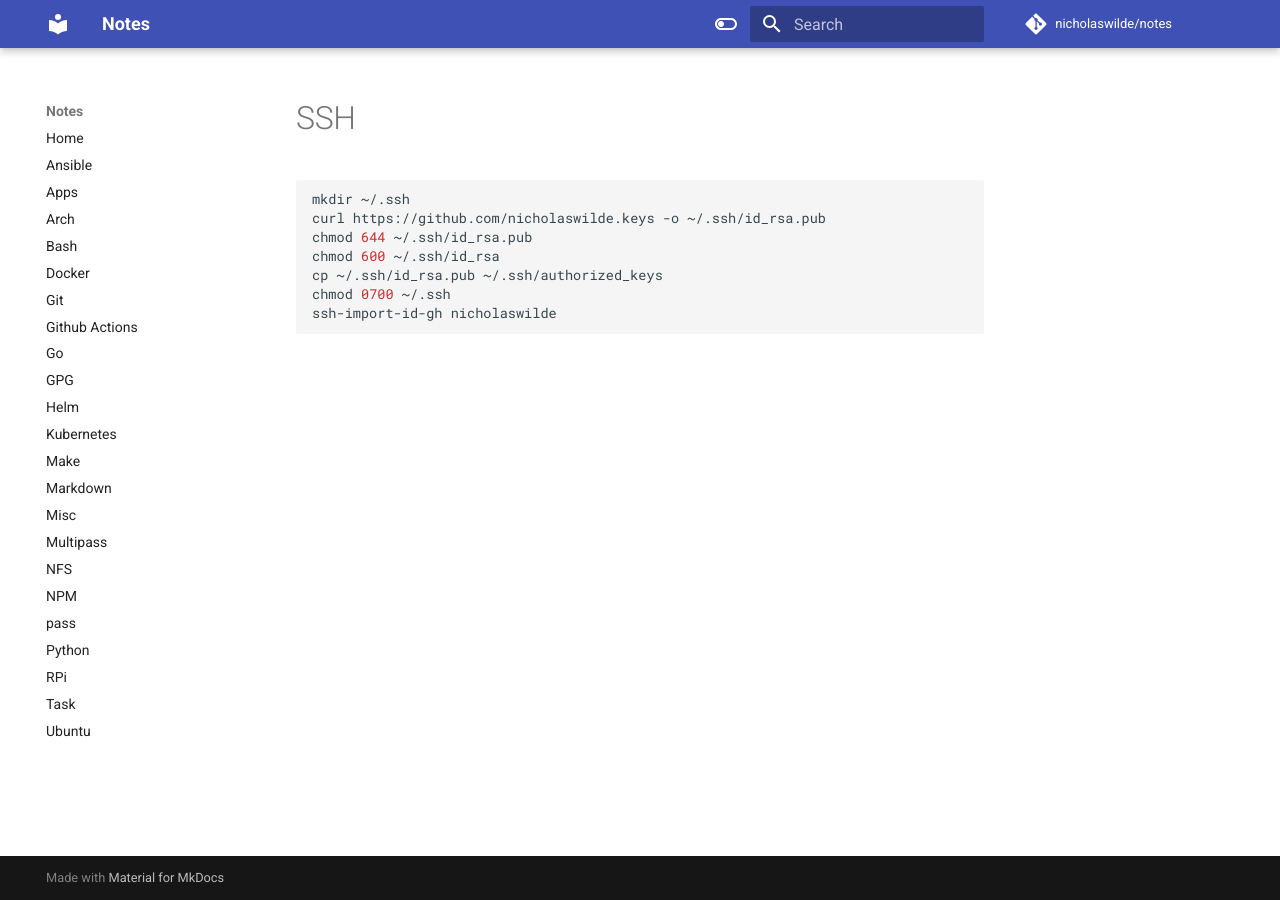
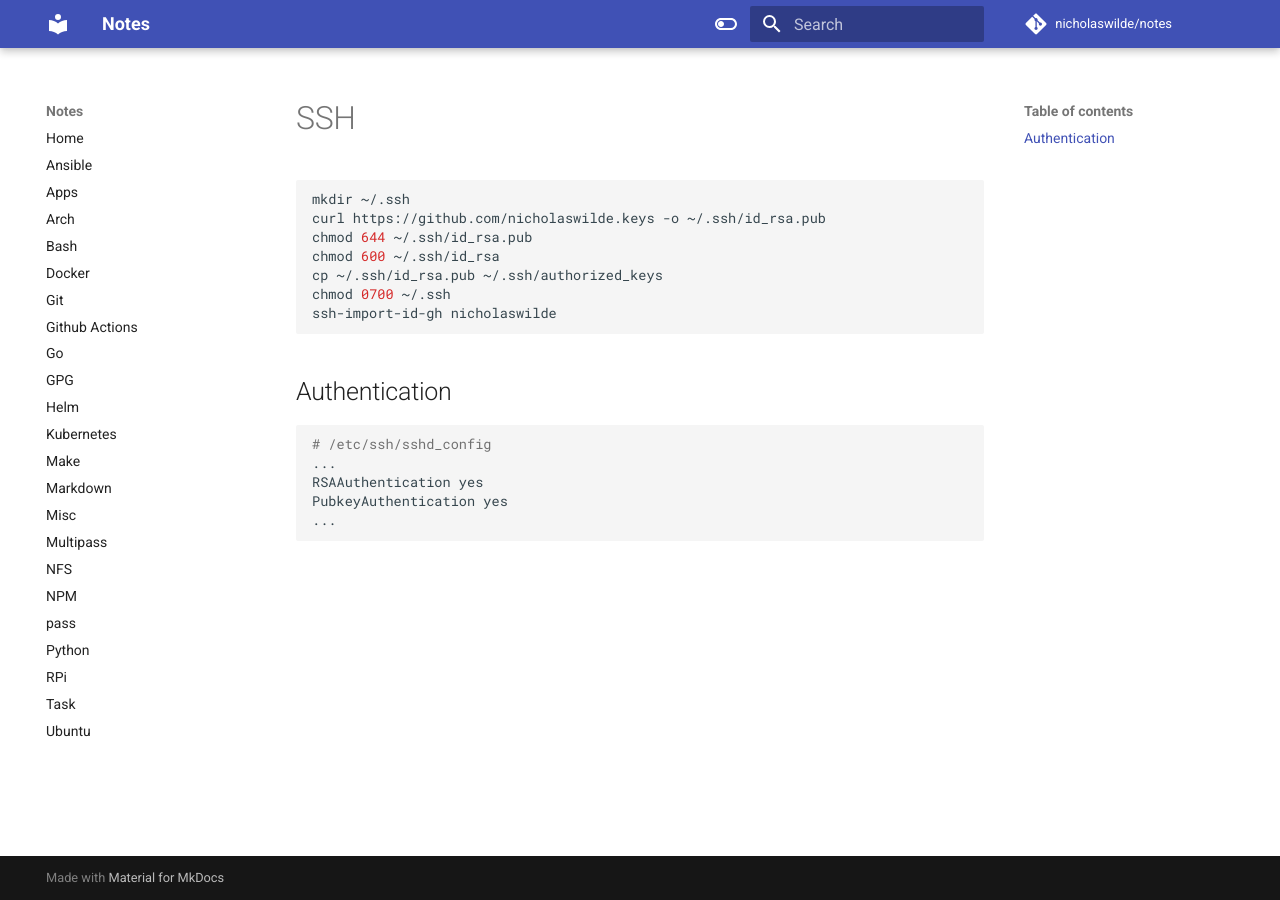
Before and after one commit to nicholaswilde/notes, an MkDocs documentation site: the page built from docs/ssh.md, in a window 1280 px wide. Built offline with MkDocs 1.6.1 and Material for MkDocs 9.7.7, drawn with Linux system fonts in a browser that asks for light colours; comment, search, counter and statistics services are not loaded.

Commit message:
Update ssh.md

````diff
--- a/docs/ssh.md
+++ b/docs/ssh.md
@@ -9,3 +9,13 @@ cp ~/.ssh/id_rsa.pub ~/.ssh/authorized_keys
 chmod 0700 ~/.ssh
 ssh-import-id-gh nicholaswilde
 ```
+
+## Authentication
+
+```bash
+# /etc/ssh/sshd_config
+...
+RSAAuthentication yes
+PubkeyAuthentication yes
+...
+```
````
